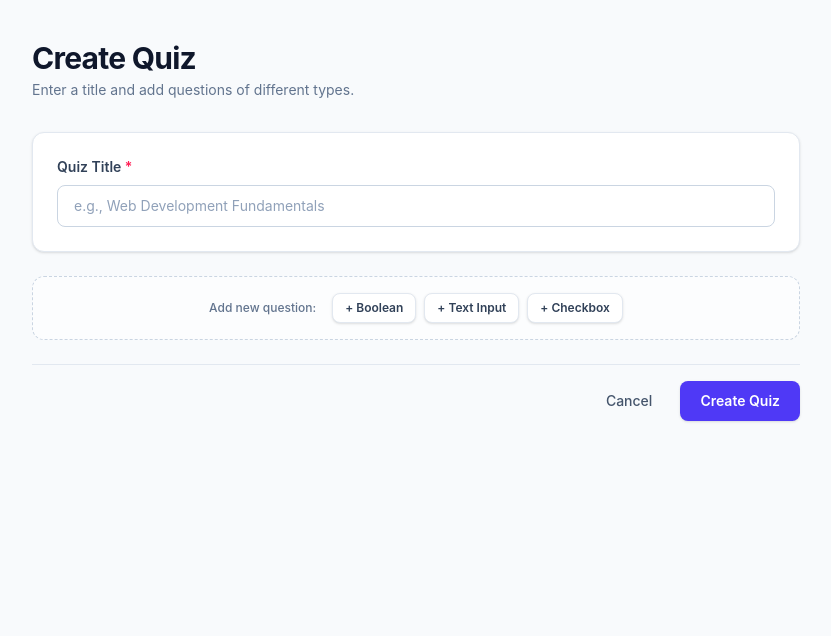
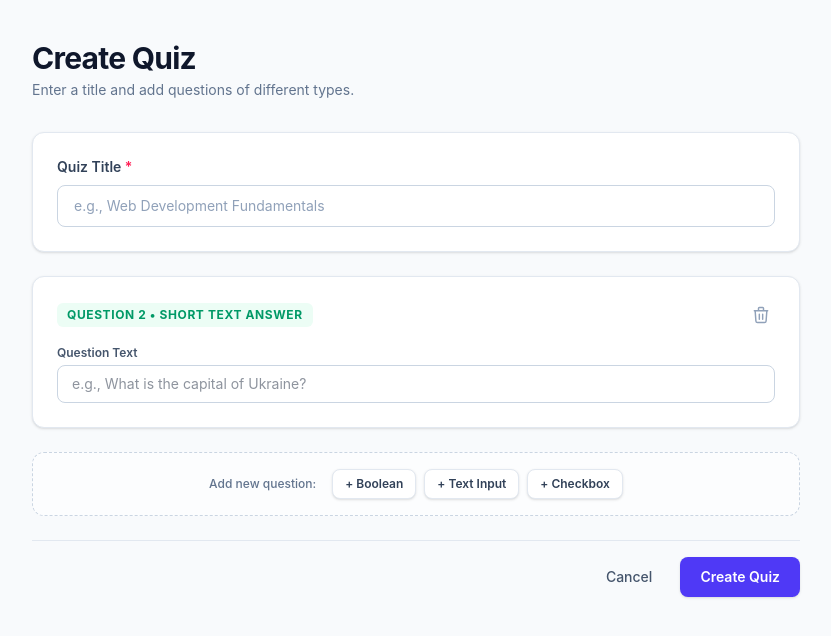
Before and after one commit to feddevv/quiz-builder, a React (Vite) app in the folder frontend/: page /create in a window 1280 px wide. Shown: the top 636 px of the page, without its empty margins (224-1055 px from the left). Built offline with nearby package versions, Linux system fonts and the light colour scheme.

Commit message:
feat: integrate react-hook-form with zod for quiz creation

```diff
--- a/frontend/package.json
+++ b/frontend/package.json
@@ -10,6 +10,7 @@
     "preview": "vite preview"
   },
   "dependencies": {
+    "@hookform/resolvers": "^5.9.1",
     "@tailwindcss/vite": "^4.3.3",
     "react": "^19.2.8",
     "react-dom": "^19.2.8",
--- a/frontend/src/pages/Create/Create.tsx
+++ b/frontend/src/pages/Create/Create.tsx
@@ -1,36 +1,52 @@
-import { useState } from 'react';
-import type { Questions } from './create.schemas';
+import { createQuizSchema, type CreateQuiz } from './create.schemas';
 import Text from './Text';
 import Checkbox from './Checkbox';
 import Boolean from './Boolean';
+import { useFieldArray, useForm } from 'react-hook-form';
+import { zodResolver } from '@hookform/resolvers/zod';
 
 type QuestionType = 'boolean' | 'input' | 'checkbox';
 
 export default function CreateQuizPage() {
-  const [questions, setQuestions] = useState<(Questions & { id: string })[]>([]);
+  const {
+    register,
+    control,
+    handleSubmit,
+    formState: { errors },
+  } = useForm<CreateQuiz>({
+    resolver: zodResolver(createQuizSchema),
+    defaultValues: {
+      title: '',
+      questions: [{ question: '', type: 'input' }],
+    },
+  });
+
+  const { fields, append, remove } = useFieldArray({
+    control,
+    name: 'questions',
+  });
 
   const handleAddQuestion = (type: QuestionType) => {
     switch (type) {
       case 'boolean':
-        setQuestions([...questions, { id: crypto.randomUUID(), type: 'boolean', question: '' }]);
+        append({ type: 'boolean', question: '' });
         break;
 
       case 'checkbox':
-        setQuestions([
-          ...questions,
-          { id: crypto.randomUUID(), type: 'checkbox', question: '', options: [] },
-        ]);
+        append({ type: 'checkbox', question: '', options: [] });
         break;
 
       case 'input':
-        setQuestions([...questions, { id: crypto.randomUUID(), type: 'input', question: '' }]);
+        append({ type: 'input', question: '' });
         break;
     }
   };
 
-  const handleDeleteQuestion = (id: string) => {
-    setQuestions(questions.filter((q) => q.id !== id));
+  const handleDeleteQuestion = (id: number) => {
+    remove(id);
   };
+
+  console.log(errors);
 
   return (
     <div className="min-h-screen bg-slate-50 py-10 px-4 sm:px-6 lg:px-8 font-sans text-slate-800">
@@ -42,7 +58,7 @@ export default function CreateQuizPage() {
           </p>
         </div>
 
-        <form action="/quizzes" method="POST" className="space-y-6">
+        <form onSubmit={handleSubmit((data) => console.log(data))} className="space-y-6">
           <div className="bg-white p-6 rounded-xl border border-slate-200 shadow-sm">
             <label htmlFor="quiz-title" className="block text-sm font-semibold text-slate-700 mb-2">
               Quiz Title <span className="text-rose-500">*</span>
@@ -50,7 +66,7 @@ export default function CreateQuizPage() {
             <input
               type="text"
               id="quiz-title"
-              name="title"
+              {...register('title')}
               placeholder="e.g., Web Development Fundamentals"
               className="w-full px-4 py-2.5 rounded-lg border border-slate-300 focus:outline-none focus:ring-2 focus:ring-indigo-500 focus:border-transparent transition-all placeholder:text-slate-400 text-sm"
               defaultValue=""
@@ -58,12 +74,12 @@ export default function CreateQuizPage() {
           </div>
 
           <div className="space-y-4">
-            {questions.map((q) => {
-              if (q.type === 'input')
-                return <Text onDelete={() => handleDeleteQuestion(q.id)} key={q.id} />;
-              else if (q.type === 'boolean')
-                return <Boolean onDelete={() => handleDeleteQuestion(q.id)} key={q.id} />;
-              else return <Checkbox onDelete={() => handleDeleteQuestion(q.id)} key={q.id} />;
+            {fields.map((field, index) => {
+              if (field.type === 'input')
+                return <Text onDelete={() => handleDeleteQuestion(index)} key={field.id} />;
+              else if (field.type === 'boolean')
+                return <Boolean onDelete={() => handleDeleteQuestion(index)} key={field.id} />;
+              else return <Checkbox onDelete={() => handleDeleteQuestion(index)} key={field.id} />;
             })}
           </div>
 
```
Also changed, not shown: 1 other file (tests, documents, lock files or other folders).
